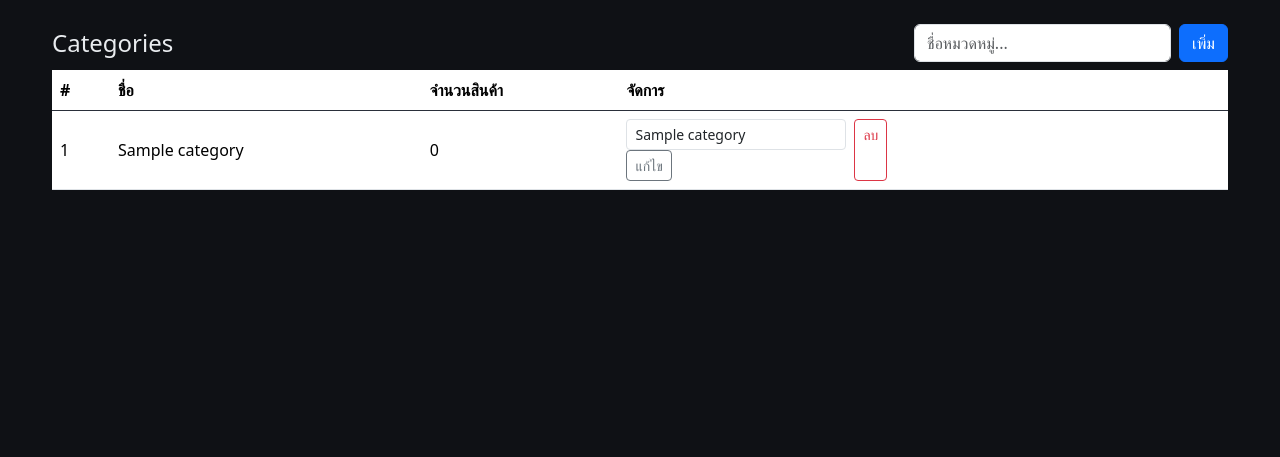
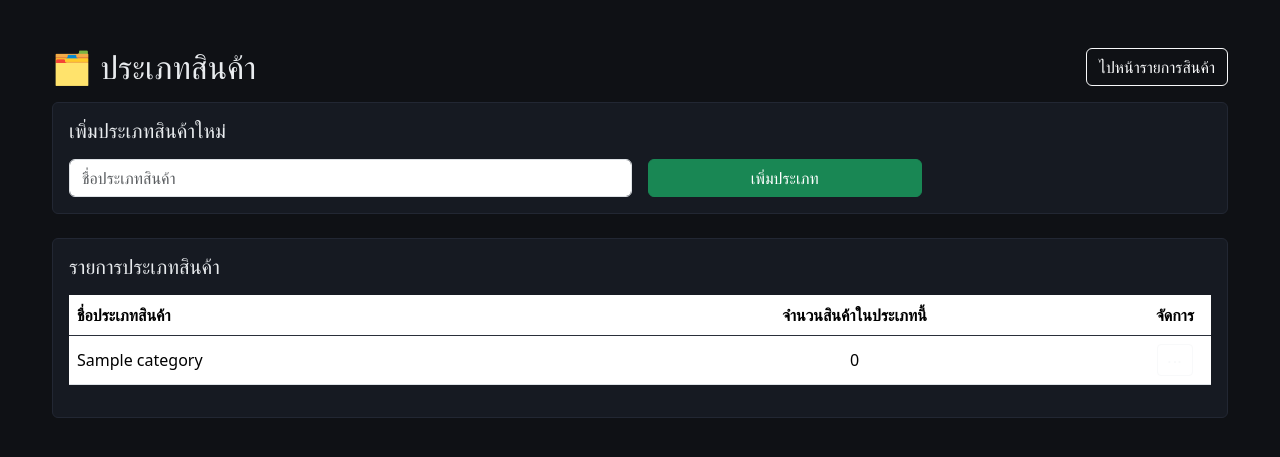
Before and after one commit to Wiselord911/ctr-stock-system, a Flask app: template templates/categories.html in a window 1280 px wide. Shown: the part 56-513 px from the top of the page. Run offline with Flask 3, Linux system fonts and the light colour scheme; tables that the repository leaves empty hold one stand-in row (values such as "Sample post"); the template is opened without the code that fills it: values that come from a table or form of the project are taken from there, most other values are stand-ins (such as "Sample title", 1, 10 or a date in 2020).

Commit message:
Update categories.html

```diff
--- a/templates/categories.html
+++ b/templates/categories.html
@@ -1,34 +1,109 @@
-{% extends 'base.html' %}
+{% extends "base.html" %}
 {% block content %}
-<div class="d-flex align-items-center justify-content-between mb-2">
-  <h1 class="h4 m-0">Categories</h1>
-  <form class="d-flex" method="post" action="{{ url_for('categories_add') }}">
-    <input class="form-control me-2" name="name" placeholder="ชื่อหมวดหมู่..." required>
-    <button class="btn btn-primary" data-confirm="ยืนยันที่จะบันทึกใช่หรือไม่?">เพิ่ม</button>
+<div class="py-4">
+  <div class="d-flex align-items-center justify-content-between mb-3">
+    <h2 class="mb-0">🗂️ ประเภทสินค้า</h2>
+    <a href="{{ url_for('items') }}" class="btn btn-outline-light">ไปหน้ารายการสินค้า</a>
+  </div>
+
+  <!-- Add category form -->
+  <div class="card p-3 mb-4">
+    <h5 class="mb-3">เพิ่มประเภทสินค้าใหม่</h5>
+    <form method="post" action="{{ url_for('category_create') }}" onsubmit="return confirm('ยืนยันเพิ่มประเภทสินค้าใหม่ใช่หรือไม่?');" novalidate>
+      <div class="row g-3 align-items-center">
+        <div class="col-md-6">
+          <input type="text" name="name" class="form-control" placeholder="ชื่อประเภทสินค้า" required>
+        </div>
+        <div class="col-md-3 d-grid">
+          <button class="btn btn-success" type="submit">เพิ่มประเภท</button>
+        </div>
+      </div>
     </form>
   </div>
+
+  <!-- Category list -->
+  <div class="card p-3">
+    <h5 class="mb-3">รายการประเภทสินค้า</h5>
     <div class="table-responsive">
-  <table class="table table-hover">
-    <thead><tr><th>#</th><th>ชื่อ</th><th>จำนวนสินค้า</th><th>จัดการ</th></tr></thead>
+      <table class="table table-hover align-middle">
+        <thead>
+          <tr>
+            <th>ชื่อประเภทสินค้า</th>
+            <th class="text-center">จำนวนสินค้าในประเภทนี้</th>
+            <th class="text-center" style="width: 72px;">จัดการ</th>
+          </tr>
+        </thead>
         <tbody>
-      {% for c in categories %}
+          {% if categories and categories|length %}
+            {% for cat in categories %}
               <tr>
-        <td>{{ c.id }}</td>
-        <td>{{ c.name }}</td>
-        <td>{{ c.items|length }}</td>
-        <td>
-          <div class="d-flex gap-2">
-            <form method="post" action="{{ url_for('categories_edit', category_id=c.id) }}">
-              <input class="form-control form-control-sm" name="name" value="{{ c.name }}" required>
-              <button class="btn btn-sm btn-outline-secondary" data-confirm="ยืนยันแก้ไขหมวดหมู่?">แก้ไข</button>
+                <td>{{ cat.name }}</td>
+                <td class="text-center">{{ cat.item_count or 0 }}</td>
+                <td class="text-center">
+                  <div class="dropdown">
+                    <button class="btn btn-sm btn-outline-light" type="button" data-bs-toggle="dropdown" aria-expanded="false">
+                      <svg xmlns="http://www.w3.org/2000/svg" width="18" height="18" fill="currentColor" viewBox="0 0 16 16">
+                        <path d="M3 9a1 1 0 1 1 0-2 1 1 0 0 1 0 2m5 0a1 1 0 1 1 0-2 1 1 0 0 1 0 2m5-1a1 1 0 1 1-2 0 1 1 0 0 1 2 0"/>
+                      </svg>
+                    </button>
+                    <ul class="dropdown-menu dropdown-menu-dark">
+                      <li>
+                        <button class="dropdown-item" type="button"
+                                onclick="openEditModal('{{ cat.id }}', '{{ cat.name }}')">แก้ไข</button>
+                      </li>
+                      <li><hr class="dropdown-divider"></li>
+                      <li>
+                        <form method="post" action="{{ url_for('category_delete', category_id=cat.id) }}"
+                              onsubmit="return confirm('ยืนยันลบประเภท \"{{ cat.name }}\" ใช่หรือไม่?');">
+                          <button type="submit" class="dropdown-item text-danger">ลบ</button>
                         </form>
-            <a href="{{ url_for('categories_delete', category_id=c.id) }}" class="btn btn-sm btn-outline-danger"
-               data-confirm="ลบหมวดหมู่? (สินค้ายังคงอยู่แต่จะไม่มีหมวด)">ลบ</a>
+                      </li>
+                    </ul>
                   </div>
                 </td>
               </tr>
             {% endfor %}
+          {% else %}
+            <tr>
+              <td colspan="3" class="text-center text-muted py-4">ยังไม่มีประเภทสินค้า</td>
+            </tr>
+          {% endif %}
         </tbody>
       </table>
     </div>
+  </div>
+</div>
+
+<!-- Modal แก้ไขประเภท -->
+<div class="modal fade" id="editModal" tabindex="-1" aria-labelledby="editModalLabel" aria-hidden="true">
+  <div class="modal-dialog modal-dialog-centered">
+    <div class="modal-content bg-dark text-light">
+      <div class="modal-header border-secondary">
+        <h5 class="modal-title" id="editModalLabel">แก้ไขชื่อประเภทสินค้า</h5>
+        <button type="button" class="btn-close btn-close-white" data-bs-dismiss="modal" aria-label="Close"></button>
+      </div>
+      <form method="post" action="{{ url_for('category_update') }}" onsubmit="return confirm('ยืนยันการแก้ไขชื่อประเภทสินค้าใช่หรือไม่?');">
+        <div class="modal-body">
+          <input type="hidden" id="editCategoryId" name="id">
+          <div class="mb-3">
+            <label class="form-label">ชื่อประเภทสินค้าใหม่</label>
+            <input type="text" id="editCategoryName" name="name" class="form-control" required>
+          </div>
+        </div>
+        <div class="modal-footer border-secondary">
+          <button type="button" class="btn btn-secondary" data-bs-dismiss="modal">ยกเลิก</button>
+          <button type="submit" class="btn btn-primary">บันทึก</button>
+        </div>
+      </form>
+    </div>
+  </div>
+</div>
+
+<script>
+function openEditModal(id, name) {
+  document.getElementById('editCategoryId').value = id;
+  document.getElementById('editCategoryName').value = name;
+  new bootstrap.Modal(document.getElementById('editModal')).show();
+}
+</script>
 {% endblock %}
```
Lines whose indentation alone changed are shown as unchanged.
